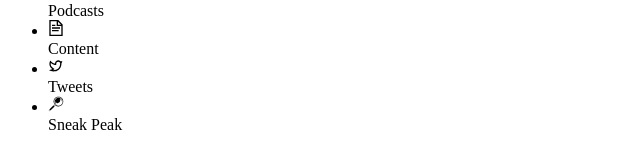
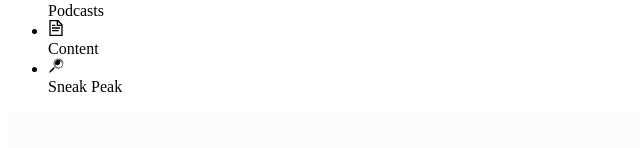
Before and after one commit to krock07/vercel-deployment, a Next.js app: page /sneakpeak in a window 1280 px wide. Shown: the part 545-693 px from the top of the page, without its empty margins (0-640 px from the left). Built offline with nearby package versions, Linux system fonts and the light colour scheme.

Commit message:
testing spotify

```diff
--- a/pages/sneakpeak.js
+++ b/pages/sneakpeak.js
@@ -32,7 +32,7 @@ export default function sneakpeak() {
       active: false,
       icon: <GrDocumentText />,
     },
-    { label: "Tweets", url: "/tweets", active: false, icon: <RiTwitterLine /> },
+    // { label: "Tweets", url: "/tweets", active: false, icon: <RiTwitterLine /> },
     {
       label: "Sneak Peak",
       url: "/sneakpeak",
```
